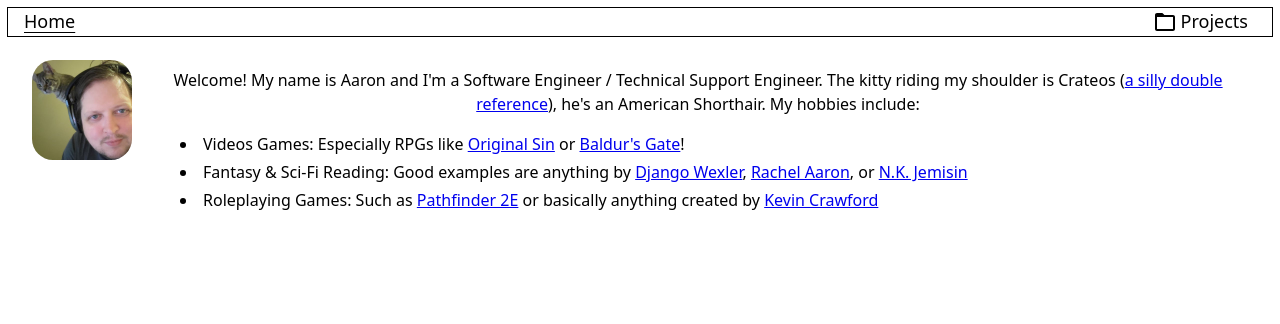
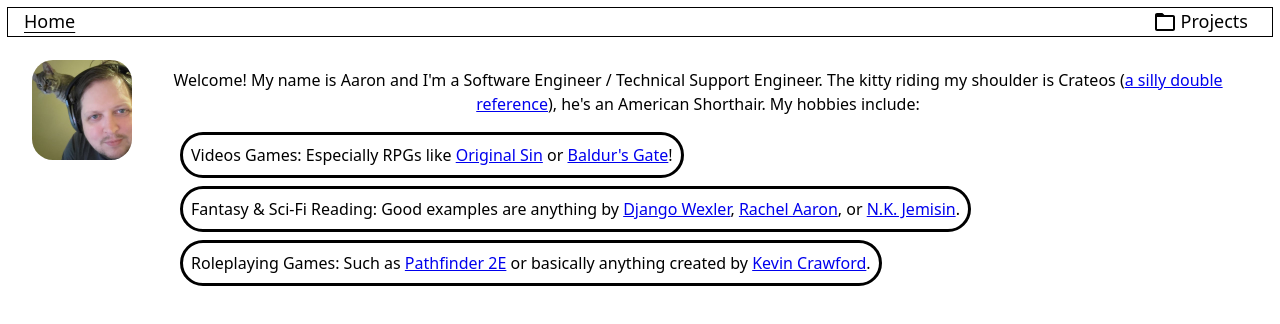
Before and after one commit to DemonMage/demonmage.com, a React (Vite) app: page / in a window 1280 px wide. Shown: the top 324 px of the page. Built offline with nearby package versions, Linux system fonts and the light colour scheme.

Commit message:
Updated styling

```diff
--- a/src/App.jsx
+++ b/src/App.jsx
@@ -1,14 +1,11 @@
-//import "./App.css";
 import NavBar from "./components/NavBar";
 import Home from "./pages/Home";
 import Projects from "./pages/Projects";
-import About from "./pages/About";
 import { Route, Routes } from "react-router-dom";
 
 function App() {
   const HOME_LINK = "/";
   const PROJECT_LINK = "/projects";
-  const ABOUT_LINK = "/about";
 
   return (
     <>
@@ -17,7 +14,6 @@ function App() {
         <Routes>
           <Route path={HOME_LINK} element={<Home />} />
           <Route path={PROJECT_LINK} element={<Projects />} />
-          <Route path={ABOUT_LINK} element={<About />} />
         </Routes>
       </div>
     </>
--- a/src/pages/Home.css
+++ b/src/pages/Home.css
@@ -13,7 +13,17 @@
 
 .home ul {
   display: flex;
-  list-style: inside;
+  list-style: none;
   flex-wrap: wrap;
-  gap: 0.25rem;
+  gap: 0.5rem;
 }
+
+.home li {
+  border-radius: 45px;
+  border: solid;
+}
+
+.info-details {
+  margin: 0.5rem;
+  display: inline-block;
+}
--- a/src/pages/Home.jsx
+++ b/src/pages/Home.jsx
@@ -20,6 +20,7 @@ function Home() {
         </p>
         <ul>
           <li>
+            <span className="info-details">
               Videos Games: Especially RPGs like{" "}
               <a
                 href="https://store.steampowered.com/app/435150/Divinity_Original_Sin_2__Definitive_Edition/"
@@ -35,8 +36,10 @@ function Home() {
                 Baldur's Gate
               </a>
               !
+            </span>
           </li>
           <li>
+            <span className="info-details">
               Fantasy & Sci-Fi Reading: Good examples are anything by{" "}
               <a href="https://djangowexler.com/" target="_blank">
                 Django Wexler
@@ -49,8 +52,11 @@ function Home() {
               <a href="https://nkjemisin.com/writing/" target="_blank">
                 N.K. Jemisin
               </a>
+              .
+            </span>
           </li>
           <li>
+            <span className="info-details">
               Roleplaying Games: Such as{" "}
               <a href="https://paizo.com/pathfinder" target="_blank">
                 Pathfinder 2E
@@ -62,6 +68,8 @@ function Home() {
               >
                 Kevin Crawford
               </a>
+              .
+            </span>
           </li>
         </ul>
       </section>
```
Lines whose indentation alone changed are shown as unchanged.
